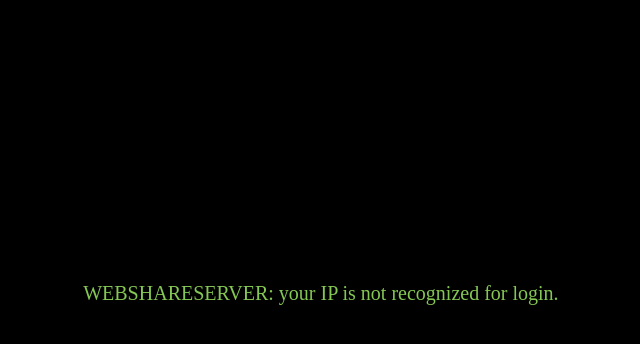
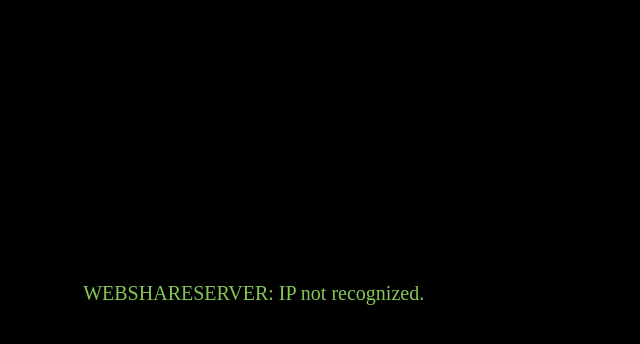
Before and after one commit to kimlercorey/webshareserver, a PHP site: page / in a window 1280 px wide. Shown: the top 344 px of the page, without its empty margins (350-990 px from the left). Run offline with PHP 8.4, Linux system fonts and the light colour scheme; some libraries are stand-ins or nearby versions; some web fonts are replaced.

Commit message:
Removes uneeded text

```diff
--- a/index.php
+++ b/index.php
@@ -35,6 +35,7 @@
     font-family: "Bungee Hairline";
   }
 
+
   :-ms-input-placeholder {
     color: #84c754;
     font-family: "Bungee Hairline";
@@ -71,9 +72,7 @@
 
 
 <div class="run">
-  <p class="welcome"> WEBSHARESERVER: your IP is not recognized for login.</p>
-
-
+<p class="welcome"> WEBSHARESERVER: IP not recognized.</p>
 </div>
 
 
```
